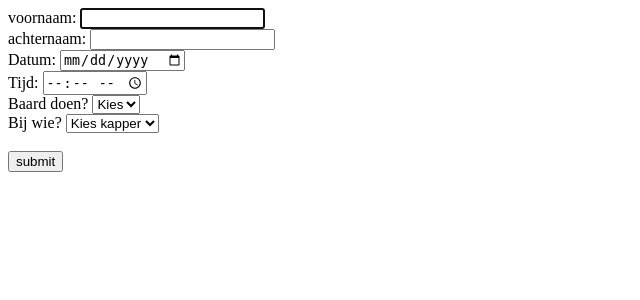
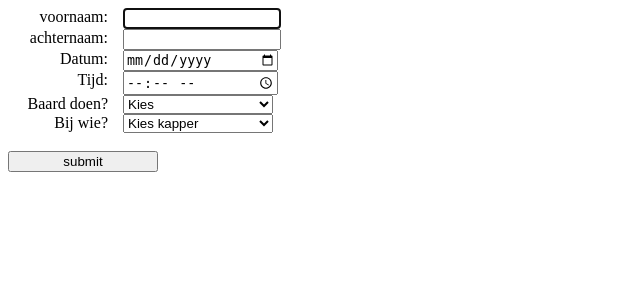
Before and after one commit to sandervspl/barbershop-jeroen-website-CLE2, a PHP site: page / in a window 1280 px wide. Shown: the top 300 px of the page, without its empty margins (0-640 px from the left). Run offline with PHP 8.4, Linux system fonts and the light colour scheme.

Commit message:
3
- Added labels for form
- Improved RegEx pattern

```diff
--- a/index.php
+++ b/index.php
@@ -2,6 +2,8 @@
 <html>
 <head>
     <title>Afspraak Toevoegen</title>
+
+    <link rel="stylesheet" href="style/style.css">
 </head>
 <body>
 
@@ -52,7 +54,7 @@ if (isset($_POST['submit'])) {
     }
 
     // i.e. 2015-10-09 or 20151009
-    $pattern = '/20([1-9][5-9]|[2-9][0-9])-[0-1][0-9]-[0-3][0-9]|20([1-9][5-9]|[2-9][0-9])[0-1][0-9][0-3][0-9]/';
+    $pattern = '/20([1-9][5-9]|[2-9][0-9])[-\/][0-1][0-9][-\/][0-3][0-9]|20([1-9][5-9]|[2-9][0-9])[0-1][0-9][0-3][0-9]/';
     $match = 0;
     preg_match($pattern, $_POST['datum'], $match);
 
@@ -97,27 +99,27 @@ if (isset($_POST['submit'])) {
 ?>
 
     <form method="post" action="">
-        voornaam:
+        <label>voornaam:</label>
         <input type="text" name="voornaam" value="<?php
             echo htmlspecialchars($voornaam);
         ?>" autofocus="autofocus"><br>
 
-        achternaam:
+        <label>achternaam:</label>
         <input type="text" name="achternaam" value="<?php
         echo htmlspecialchars($achternaam);
         ?>"><br>
 
-        Datum:
-        <input type="date" name="datum" value="<?php
+        <label>Datum:</label>
+        <input type="date" name="datum"  value="<?php
         echo htmlspecialchars($datum);
         ?>"><br>
 
-        Tijd:
+        <label>Tijd:</label>
         <input type="time" name="tijd" value="<?php
         echo htmlspecialchars($tijd);
         ?>"><br>
 
-        Baard doen?
+        <label>Baard doen?</label>
         <select name="baard">
             <option value="">Kies</option>
             <option value="nee" <?php
@@ -132,7 +134,7 @@ if (isset($_POST['submit'])) {
             ?>>ja</option>
         </select><br>
 
-        Bij wie?
+        <label>Bij wie?</label>
         <select name="kapper">
             <option value="">Kies kapper</option>
             <option value="Jeroen" <?php
@@ -147,7 +149,7 @@ if (isset($_POST['submit'])) {
             ?>>Juno</option>
         </select><br><br>
 
-        <input type="submit" name="submit" value="submit">
+        <label><input type="submit" name="submit" value="submit"></label>
     </form>
 </body>
 </html>
--- a/style/style.css
+++ b/style/style.css
@@ -0,0 +1,18 @@
+label {
+    float: left;
+    text-align: right;
+    margin-right: 15px;
+    width: 100px;
+}
+
+input {
+    width: 150px;
+}
+
+select {
+    width: 150px;
+}
+
+textarea:focus, input:focus {
+    border: 2px solid #900;
+}
```
